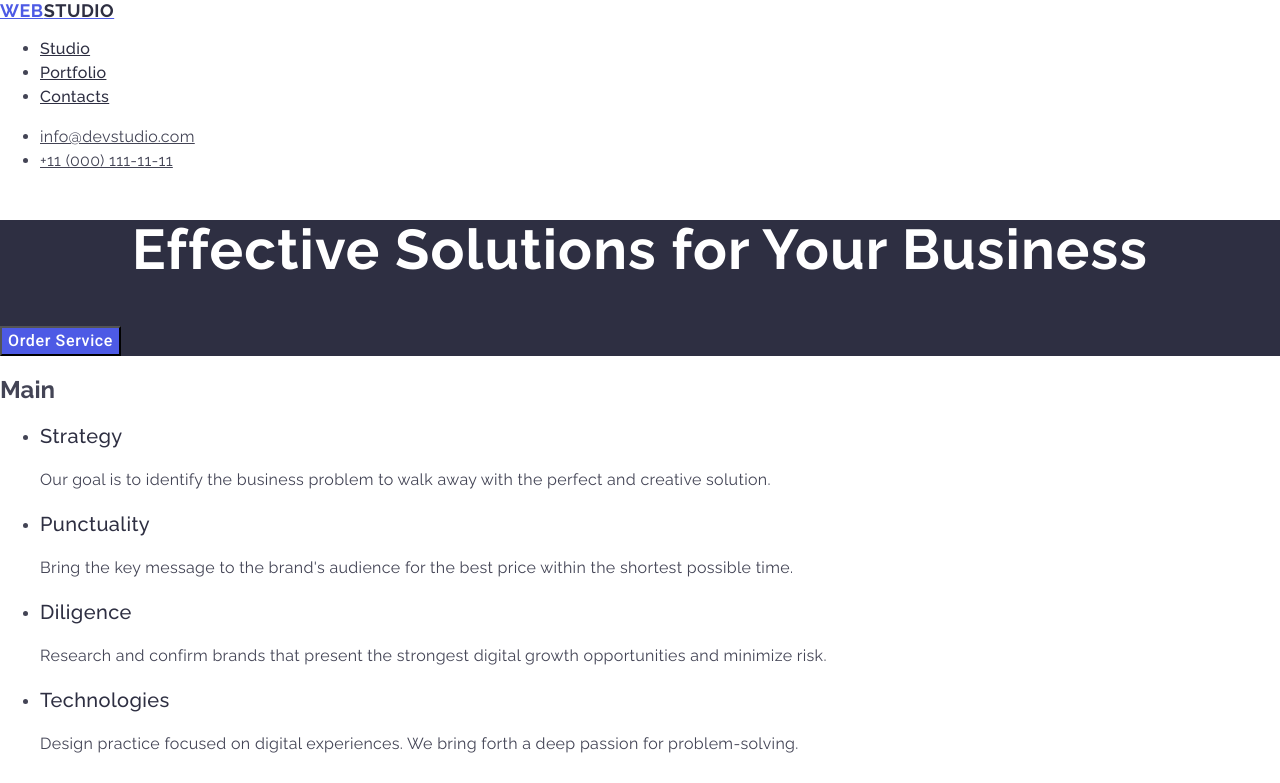
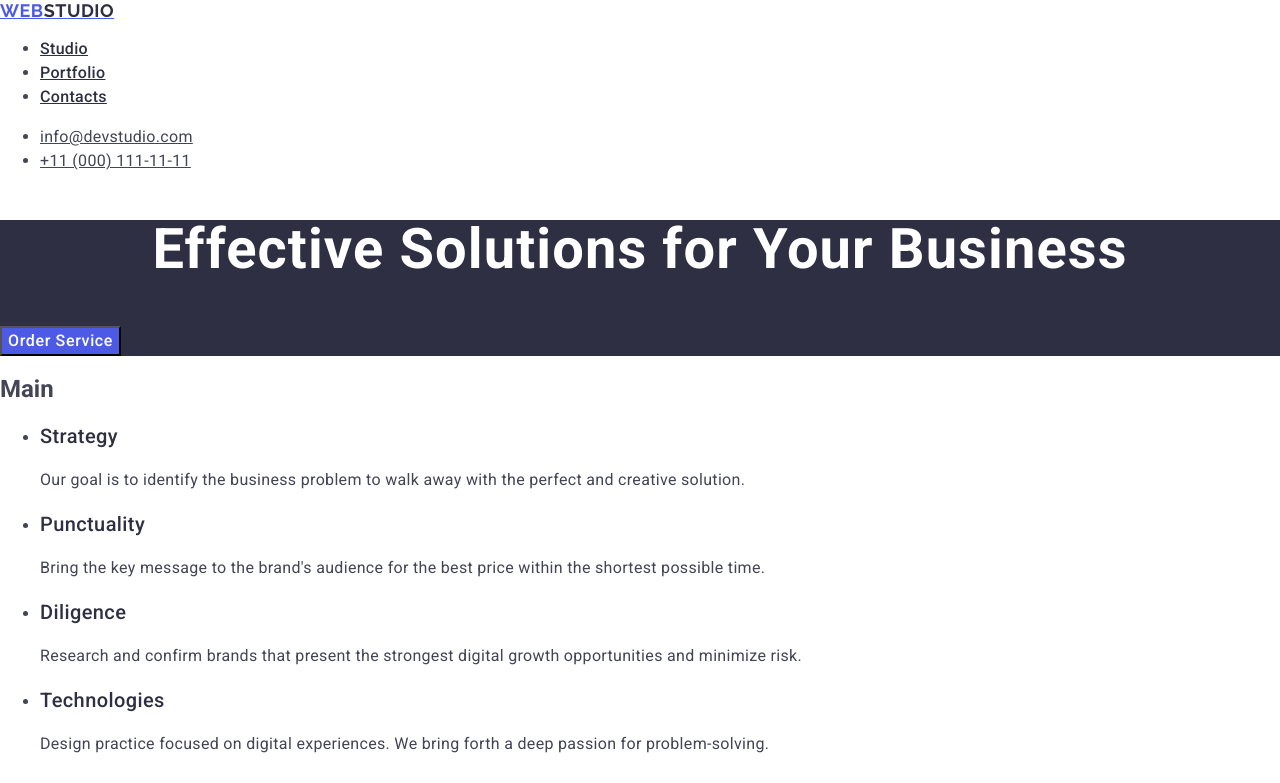
Before and after one commit to wptraffadmin/goit-markup-hw-02, a plain HTML site: page index.html in a window 1280 px wide. Shown: the top 783 px of the page. Drawn offline with nearby package versions, Linux system fonts and the light colour scheme.

Commit message:
Home work 2.1

```diff
--- a/css/styles.css
+++ b/css/styles.css
@@ -1,5 +1,5 @@
 body {
-    font-family: 'Raleway', sans-serif;
+    font-family: 'Roboto', sans-serif;
     color: #434455;
     background-color: #FFFFFF;
 }
@@ -41,6 +41,10 @@ body {
 /* ----Address---- */
 
 .address {
+    font-style: normal;
+}
+
+.address-li {
     font-size: 16px;
     font-style: normal;
     line-height: 1.5;
--- a/index.html
+++ b/index.html
@@ -18,15 +18,15 @@
         <nav>
             <a class="logo" href="./index.html">Web<span class="logo-studio">Studio</span></a>
             <ul>
-                <li><a class="nav" href="index.html">Studio</a></li>
+                <li><a class="nav" href="./index.html">Studio</a></li>
                 <li><a class="nav" href="">Portfolio</a></li>
                 <li><a class="nav" href="">Contacts</a></li>
             </ul>
         </nav>
-        <address>
+        <address class="address">
             <ul>
-              <li><a class="address" href="mailto:info@devstudio.com">info@devstudio.com</a><br></li>
-              <li><a class="address" href="tel:+110001111111">+11 (000) 111-11-11</a><br></li>
+              <li><a class="address-li" href="mailto:info@devstudio.com">info@devstudio.com</a><br></li>
+              <li><a class="address-li" href="tel:+110001111111">+11 (000) 111-11-11</a><br></li>
           </ul>
         </address>
     </header>
```
